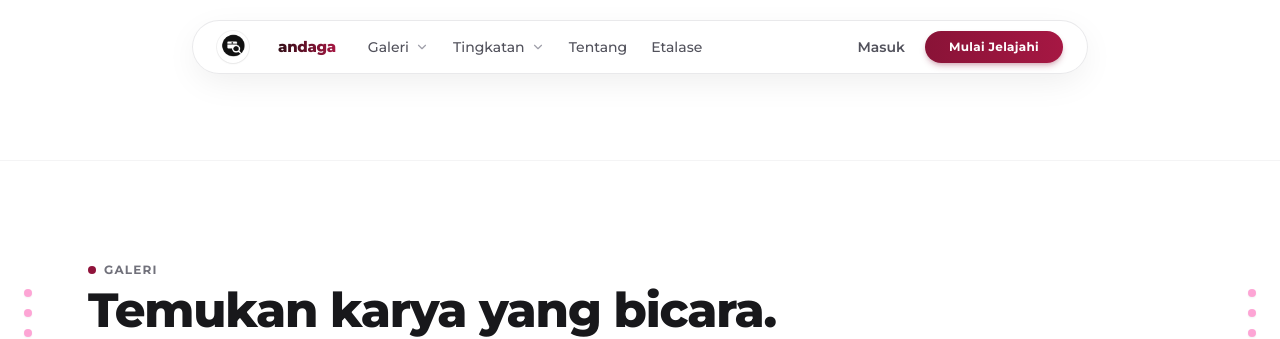
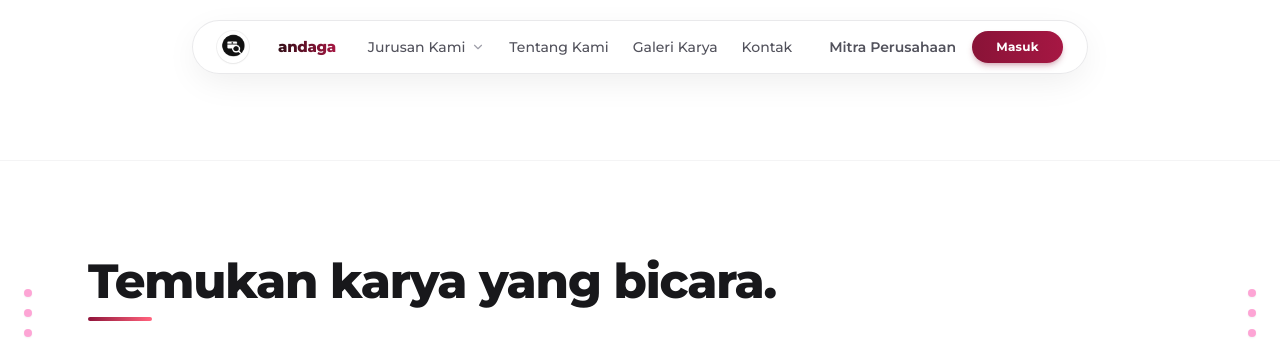
Before and after one commit to Raditt10/Kandaga-JHIC2026, a Next.js app: page / in a window 1280 px wide. Shown: the top 339 px of the page. Built offline with nearby package versions, Linux system fonts and the light colour scheme.

Commit message:
Update navigation dropdowns and section IDs for improved sitemap structure

```diff
--- a/src/app/page.tsx
+++ b/src/app/page.tsx
@@ -177,10 +177,10 @@ export default function Home() {
 
             {/* Nav Links with Dropdowns (Developers ∨, Pricing ∨, About) */}
             <nav className="hidden md:flex items-center gap-6 text-xs sm:text-sm font-medium text-zinc-600">
-              {/* Galeri Dropdown */}
+              {/* 1. Jurusan Kami Dropdown (Sitemap) */}
               <div
                 className="relative"
-                onMouseEnter={() => setOpenDropdown("galeri")}
+                onMouseEnter={() => setOpenDropdown("jurusan")}
                 onMouseLeave={() => setOpenDropdown(null)}
               >
                 <button
@@ -191,12 +191,12 @@ export default function Home() {
                   }}
                   className="flex items-center gap-1.5 hover:text-zinc-950 transition cursor-pointer py-1"
                 >
-                  <span>Galeri</span>
+                  <span>Jurusan Kami</span>
                   <ChevronDown className="w-3.5 h-3.5 text-zinc-400" />
                 </button>
 
-                {openDropdown === "galeri" && (
-                  <div className="absolute top-full left-0 mt-2 w-52 bg-white/95 backdrop-blur-xl border border-zinc-100 rounded-2xl shadow-xl p-2 animate-in fade-in slide-in-from-top-2 duration-150">
+                {openDropdown === "jurusan" && (
+                  <div className="absolute top-full left-0 mt-2 w-56 bg-white/95 backdrop-blur-xl border border-zinc-100 rounded-2xl shadow-xl p-2 animate-in fade-in slide-in-from-top-2 duration-150">
                     <button
                       onClick={() => {
                         setActiveFilter("RPL");
@@ -237,45 +237,7 @@ export default function Home() {
                 )}
               </div>
 
-              {/* Tingkatan Dropdown */}
-              <div
-                className="relative"
-                onMouseEnter={() => setOpenDropdown("tingkatan")}
-                onMouseLeave={() => setOpenDropdown(null)}
-              >
-                <button
-                  onClick={() => {
-                    document
-                      .getElementById("keunggulan-section")
-                      ?.scrollIntoView({ behavior: "smooth" });
-                  }}
-                  className="flex items-center gap-1.5 hover:text-zinc-950 transition cursor-pointer py-1"
-                >
-                  <span>Tingkatan</span>
-                  <ChevronDown className="w-3.5 h-3.5 text-zinc-400" />
-                </button>
-
-                {openDropdown === "tingkatan" && (
-                  <div className="absolute top-full left-0 mt-2 w-44 bg-white/95 backdrop-blur-xl border border-zinc-100 rounded-2xl shadow-xl p-2 animate-in fade-in slide-in-from-top-2 duration-150">
-                    {["Kelas X", "Kelas XI", "Kelas XII", "Kelas XIII"].map((kls) => (
-                      <button
-                        key={kls}
-                        onClick={() => {
-                          document
-                            .getElementById("galeri-section")
-                            ?.scrollIntoView({ behavior: "smooth" });
-                          setOpenDropdown(null);
-                        }}
-                        className="w-full text-left px-3 py-2 rounded-xl text-xs font-semibold text-zinc-700 hover:bg-zinc-50 hover:text-[#90133b] transition cursor-pointer"
-                      >
-                        {kls}
-                      </button>
-                    ))}
-                  </div>
-                )}
-              </div>
-
-              {/* About / Tentang */}
+              {/* 2. Tentang Kami (Sitemap) */}
               <button
                 onClick={() => {
                   document
@@ -284,41 +246,49 @@ export default function Home() {
                 }}
                 className="hover:text-zinc-950 transition cursor-pointer py-1"
               >
-                Tentang
+                Tentang Kami
               </button>
 
-              {/* Etalase */}
+              {/* 3. Galeri Karya (Sitemap) */}
               <button
                 onClick={() => {
                   document
-                    .getElementById("keunggulan-section")
+                    .getElementById("galeri-section")
                     ?.scrollIntoView({ behavior: "smooth" });
                 }}
                 className="hover:text-zinc-950 transition cursor-pointer py-1"
               >
-                Etalase
+                Galeri Karya
+              </button>
+
+              {/* 4. Kontak (Sitemap) */}
+              <button
+                onClick={() => {
+                  document
+                    .getElementById("kontak-section")
+                    ?.scrollIntoView({ behavior: "smooth" });
+                }}
+                className="hover:text-zinc-950 transition cursor-pointer py-1"
+              >
+                Kontak
               </button>
             </nav>
           </div>
 
-          {/* Right Action: Masuk + Mulai Jelajahi Pill Button */}
-          <div className="flex items-center gap-4 sm:gap-5">
+          {/* Right Action: Mitra Perusahaan (tidak terjadi apa-apa) + Login Pill Button */}
+          <div className="flex items-center gap-3 sm:gap-4">
             <button
-              onClick={() => setIsLoginModalOpen(true)}
+              type="button"
               className="hidden sm:inline-block text-xs sm:text-sm font-semibold text-zinc-600 hover:text-zinc-950 transition cursor-pointer"
             >
-              Masuk
+              Mitra Perusahaan
             </button>
 
             <button
-              onClick={() => {
-                document
-                  .getElementById("galeri-section")
-                  ?.scrollIntoView({ behavior: "smooth" });
-              }}
+              onClick={() => setIsLoginModalOpen(true)}
               className="bg-gradient-to-r from-[#891337] to-[#a61743] hover:from-[#76102f] hover:to-[#92143b] text-white px-5 sm:px-6 py-2 rounded-full text-xs font-bold tracking-wide transition-all duration-200 shadow-md shadow-[#891337]/25 hover:shadow-lg hover:shadow-[#891337]/35 cursor-pointer active:scale-95"
             >
-              Mulai Jelajahi
+              Masuk
             </button>
 
             {/* Mobile Hamburger toggle */}
@@ -339,27 +309,25 @@ export default function Home() {
         {/* Mobile Dropdown Panel */}
         {isMobileMenuOpen && (
           <div className="md:hidden mt-2 bg-white/95 backdrop-blur-xl border border-zinc-200/80 rounded-3xl p-4 shadow-xl space-y-2 animate-in fade-in duration-200">
-            {["Beranda", "Galeri", "Tingkatan", "Tentang", "Etalase"].map(
+            {["Jurusan Kami", "Tentang Kami", "Galeri Karya", "Kontak"].map(
               (item) => (
                 <button
                   key={item}
                   onClick={() => {
                     setActiveNav(item);
                     setIsMobileMenuOpen(false);
-                    if (item === "Galeri") {
+                    if (item === "Jurusan Kami" || item === "Galeri Karya") {
                       document
                         .getElementById("galeri-section")
                         ?.scrollIntoView({ behavior: "smooth" });
-                    } else if (item === "Tentang") {
+                    } else if (item === "Tentang Kami") {
                       document
                         .getElementById("tentang-section")
                         ?.scrollIntoView({ behavior: "smooth" });
-                    } else if (item === "Etalase" || item === "Tingkatan") {
+                    } else if (item === "Kontak") {
                       document
-                        .getElementById("keunggulan-section")
+                        .getElementById("kontak-section")
                         ?.scrollIntoView({ behavior: "smooth" });
-                    } else {
-                      window.scrollTo({ top: 0, behavior: "smooth" });
                     }
                   }}
                   className={`w-full text-left px-4 py-2.5 rounded-xl text-xs font-semibold transition ${
@@ -374,24 +342,20 @@ export default function Home() {
             )}
             <div className="pt-2 border-t border-zinc-100 flex items-center justify-between px-2">
               <button
+                type="button"
+                onClick={() => setIsMobileMenuOpen(false)}
+                className="text-xs font-bold text-zinc-700 hover:text-zinc-950"
+              >
+                Mitra Perusahaan
+              </button>
+              <button
                 onClick={() => {
                   setIsMobileMenuOpen(false);
                   setIsLoginModalOpen(true);
                 }}
-                className="text-xs font-bold text-zinc-700 hover:text-black"
+                className="bg-[#90133b] text-white px-5 py-1.5 rounded-full text-xs font-bold"
               >
                 Masuk
-              </button>
-              <button
-                onClick={() => {
-                  setIsMobileMenuOpen(false);
-                  document
-                    .getElementById("galeri-section")
-                    ?.scrollIntoView({ behavior: "smooth" });
-                }}
-                className="bg-[#90133b] text-white px-4 py-1.5 rounded-full text-xs font-bold"
-              >
-                Mulai Jelajahi
               </button>
             </div>
           </div>
@@ -423,12 +387,6 @@ export default function Home() {
         <div className="max-w-6xl mx-auto px-4 sm:px-6">
           {/* Section Header */}
           <div className="mb-10">
-            <div className="inline-flex items-center gap-2 mb-2">
-              <span className="w-2 h-2 rounded-full bg-[#90133b]" />
-              <span className="text-xs uppercase tracking-widest font-bold text-zinc-500">
-                GALERI
-              </span>
-            </div>
 
             <h2 className="text-3xl sm:text-4xl md:text-5xl font-extrabold text-zinc-900 tracking-tight">
               Temukan karya yang bicara.
@@ -780,7 +738,10 @@ export default function Home() {
       </section>
 
       {/* ---------------- FOOTER MODERN ACCENT BANNER (IMAGE 5) ---------------- */}
-      <footer className="bg-gradient-to-r from-[#7a0f30] via-[#90133b] to-[#6a0c27] text-white py-12 px-4 sm:px-6 relative overflow-hidden">
+      <footer
+        id="kontak-section"
+        className="bg-gradient-to-r from-[#7a0f30] via-[#90133b] to-[#6a0c27] text-white py-12 px-4 sm:px-6 relative overflow-hidden"
+      >
         {/* Subtle decorative glow */}
         <div className="absolute top-0 right-0 w-96 h-96 bg-white/5 rounded-full blur-3xl pointer-events-none" />
 
```
